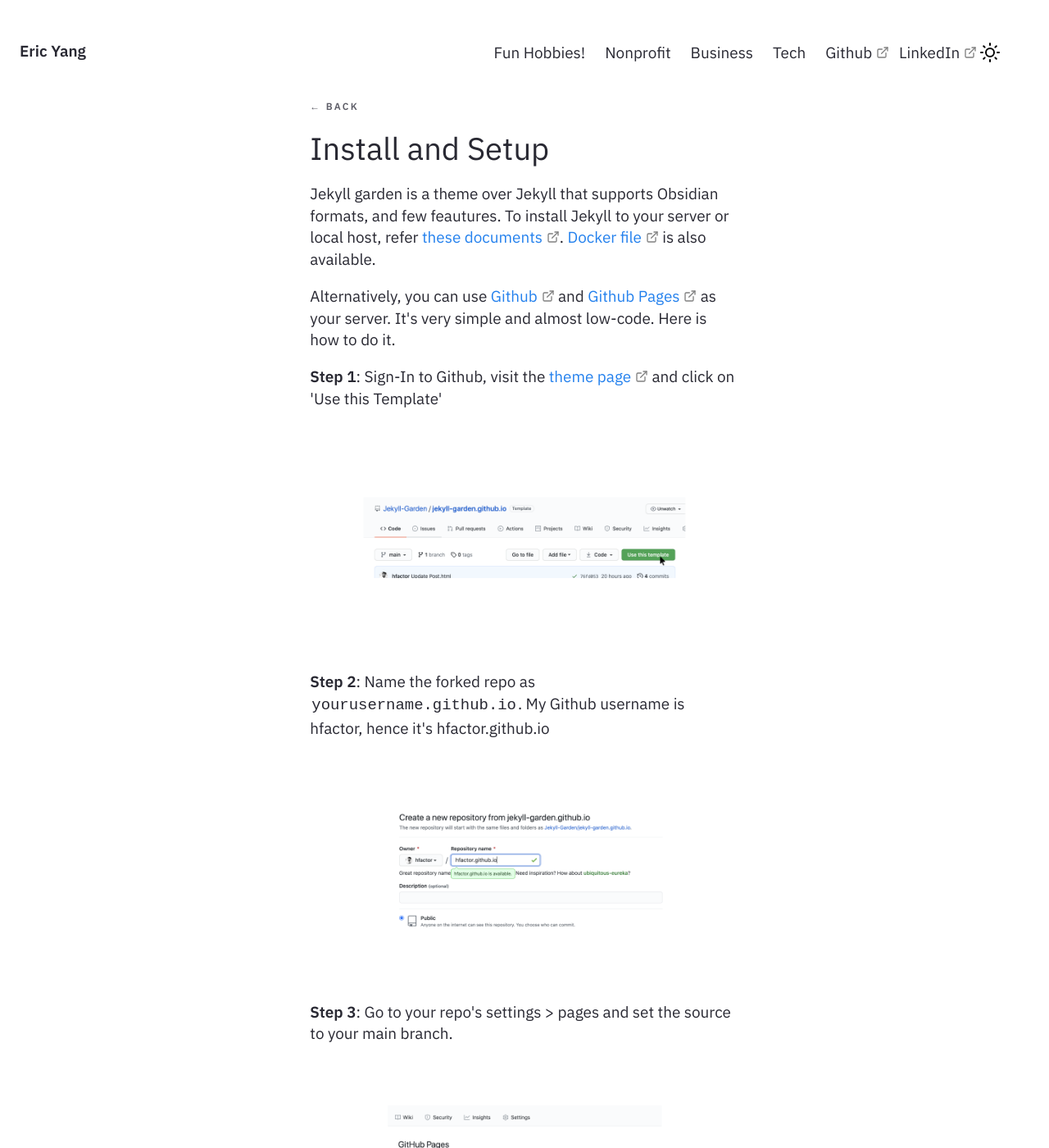
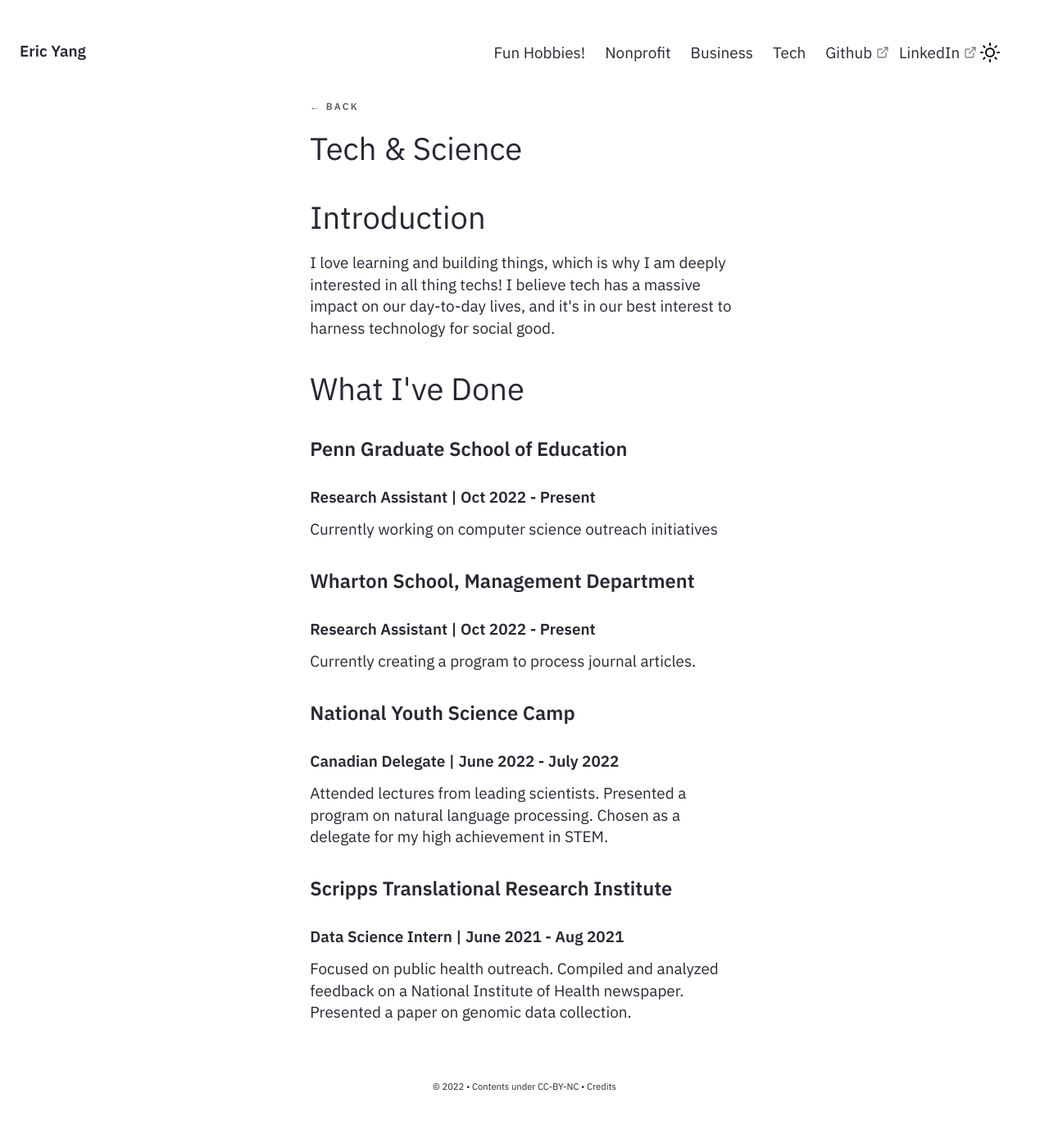
Before and after one commit to ericyang8/ericyang.github.io, a Jekyll site: the page built from _posts/2022-12-21-tech.md, in a window 1280 px wide and 1400 px high. Shown: the whole window at 82% size. Built offline with Jekyll 4.4.1, drawn with Linux system fonts in a browser that asks for light colours; a file with an impossible date is left out; some of the changed text lies outside the part shown.

Commit message:
- Finished business/nonprofit/tech page - Got the personal hobbies page ready

````diff
--- a/_includes/Homepage.html
+++ b/_includes/Homepage.html
@@ -2,7 +2,7 @@
     <div class="jumbo">Hey, I'm {{site.heading}} 👋</div>
     <div class="home-sub-text"> <h3>
         Welcome to my digital garden (a mix between a hobby blog + resume)! Learn more about my work in <a href="{{'/post/business' | relative_url}}"> business</a>,
-        <a href="{{'/post/nonprofit' | relative_url}}"> non-profits</a>, and <a href="{{'/post/tech' | relative_url}}"> and tech! I'm currently a student at the University of Pennsylvania - go Quakers!</a>
+        <a href="{{'/post/nonprofit' | relative_url}}"> non-profits</a>, and <a href="{{'/post/tech' | relative_url}}"> and tech!</a> I'm currently a student at the University of Pennsylvania - <a href="https://www.youtube.com/watch?v=SjFWNk4CrdA">go Quakers!</a>
         Also, see what I've been <a href="{{'/notes' | relative_url}}"> doing for fun! </a>
         </h3>
         <h6> Also, thank you <a href="https://favicon.io/favicon-generator/">favicon.io</a> for the favicon!</h6>
--- a/_posts/2022-12-21-tech.md
+++ b/_posts/2022-12-21-tech.md
@@ -1,81 +1,27 @@
 ---
-title: Install and Setup
+title: Tech & Science
 ---
 
-Jekyll garden is a theme over Jekyll that supports Obsidian formats, and few feautures. To install Jekyll to your server or local host, refer [these documents](https://jekyllrb.com/docs/installation/). [Docker file](https://github.com/Jekyll-Garden/jekyll-garden.github.io/blob/main/Dockerfile) is also available.
+# Introduction
+I love learning and building things, which is why I am deeply interested in
+all thing techs! I believe tech has a massive impact on our day-to-day lives,
+and it's in our best interest to harness technology for social good.
 
-Alternatively, you can use [Github](https://github.com/) and [Github Pages](https://pages.github.com/) as your server. It's very simple and almost low-code. Here is how to do it.
+# What I've Done
 
-**Step 1**: Sign-In to Github, visit the [theme page](https://github.com/Jekyll-Garden/jekyll-garden.github.io) and click on 'Use this Template'
+#### Penn Graduate School of Education
+###### Research Assistant | Oct 2022 - Present
+Currently working on computer science outreach initiatives
 
-<img src="../assets/img/1-how-to.png" width="100%">
+#### Wharton School, Management Department
+###### Research Assistant | Oct 2022 - Present
+Currently creating a program to process journal articles.
 
-**Step 2**: Name the forked repo as `yourusername.github.io`. My Github username is hfactor, hence it's hfactor.github.io
+#### National Youth Science Camp
+###### Canadian Delegate | June 2022 - July 2022
+Attended lectures from leading scientists. Presented a program on natural language processing. Chosen as a delegate for my high achievement in STEM.
 
-<img src="../assets/img/2-how-to.png" width="100%">
-
-
-**Step 3**: Go to your repo's settings > pages and set the source to your main branch.
-<img src="../assets/img/3-how-to.png" width="100%">
-
-
-**Step 4 (Optional)**: If you have a custom domain, set [CNAME](https://docs.github.com/en/pages/getting-started-with-github-pages/securing-your-github-pages-site-with-https).
-
-## Configuring Your Jekyll.
-
-Now you have Jekyll setup ready, go to `_config.yml` and set your configurations. Here you can do the following configurations :
-1. URL to set your hostname
-2. BASEURL to set your sub path (url/subpath/)
-3. Website Heading, Content, Copyright Year + Message
-4. Private Link - On hover message
-5. What all folders to exclude (Obsidian Template and all)
-
-Edit these value via Github, and commit directly to Github, which will refresh the whole setup, and a Jekyll enivorment will be ready. You can visit the page by visiting  `yourusername.github.io`
-
-
-## Syncing Github with Obsidian
-
-Now you have your online publishing setup ready. It's time to build your local knowledge management using Obsidian. Here are the steps :
-
-Step 1: Go to github and clone your repository to your machine. For this, you can use git-commands or install [Github for desktop.](https://desktop.github.com/)
-<img src="../assets/img/4-how-to.png" width="100%">
-
-Step 2: Once you have successfully cloned the repository to your machine, Open the Obsidian app in your machine, and set the folder `_notes` inside the repository as your vault.
-<img src="../assets/img/5-how-to.png" width="100%">
-
-This is important, because Jekyll Garden can only fetch and publish notes from `_notes` folder.
-
-## Frontmatter
-
-For all notes to work properly, we need to have three frontmatter values.  Please make sure the front matter is written in between three lines. If you check any .md files in this repo, you will see something this.
-
-```
----
-
-title: Credits
-feed: hide
-date: 11-05-2022
-permalink: /credits
-format: list
-
----
-```
-
-1. `Title` is the page title. It **should be same as that of your Obsidian file** title for our Wiki links to work. i.e, if file is `credits.md` title has to be `credits`
-2. If you want to show the note on the feed, you should set `Feed` as `show`. It's an optional value, and the default value is set to hide. (To avoid publishing by mistake)
-3. `date` is used to sort note in feed.
-4. `permalink` is an optional value. Use it to set permanent URLs
-5. `format:list` will change the layout to a list with border, Refer [[Credits]]. This is useful for Curated lists (Check [my personal library](https://hiran.in/list/reading) ) or while building MoC.
-
-## Updating Digital Garden
-
-Once you have enough notes, got to the Github Desktop app, commit the changes to main, and push the changes to Github. Github will update the pages!
-<img src="../assets/img/7-how-to.png" width="100%">
-
-If you want to know my workflow or Obsidian folder structure, check [here]()
-
-## Features
-- Check [Features](../post/features) to know theme features
-
-## Credits
-- Check [[Credits]]
+#### Scripps Translational Research Institute
+###### Data Science Intern | June 2021 - Aug 2021
+Focused on public health outreach. Compiled and analyzed feedback on a National Institute of
+Health newspaper. Presented a paper on genomic data collection.
````
Also changed, not shown: _notes/Public/Music.md (added, +5 -0 lines), _notes/Public/SelfDrivingCar.md (renamed from _notes/Public/Welcome to the garden.md, +1 -1 lines), _notes/Public/Writing.md (added, +9 -0 lines), _posts/2022-12-21-business.md (+3 -3 lines), _posts/2022-12-21-nonprofit.md (+5 -5 lines), pages/notes.md (+2 -2 lines), _notes/Public/Philosophy.md (renamed from _notes/Public/Markdown Rendered.md).
